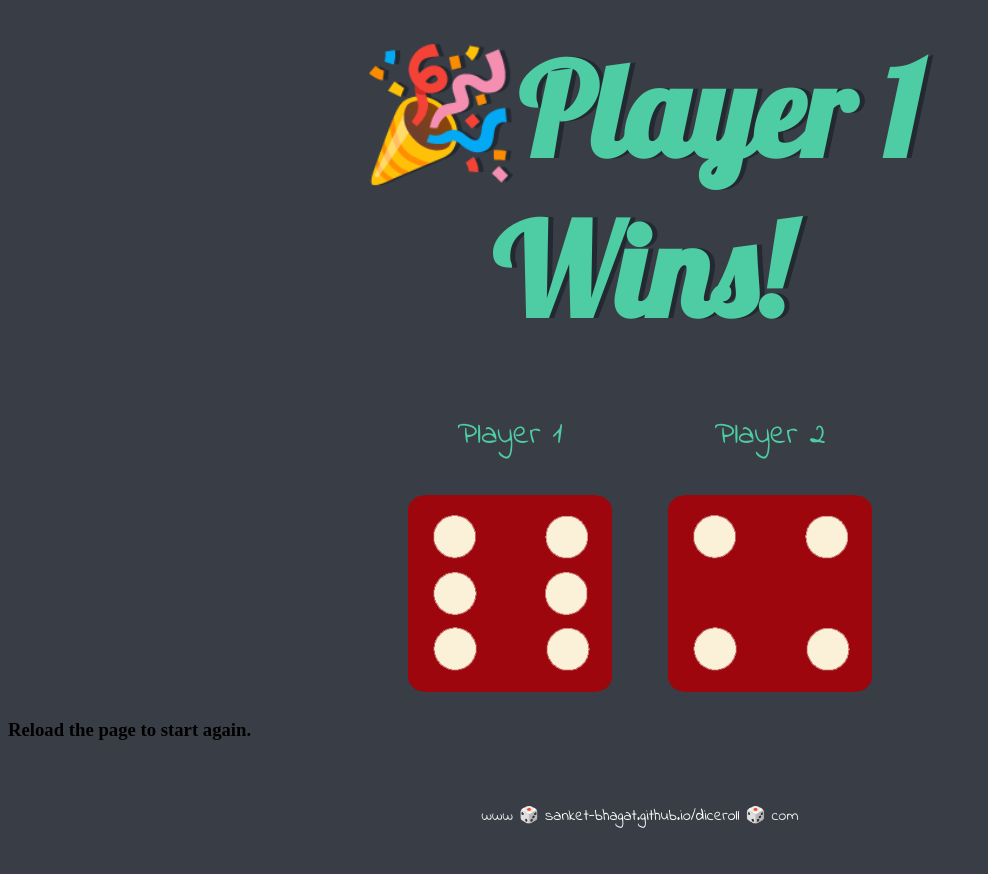
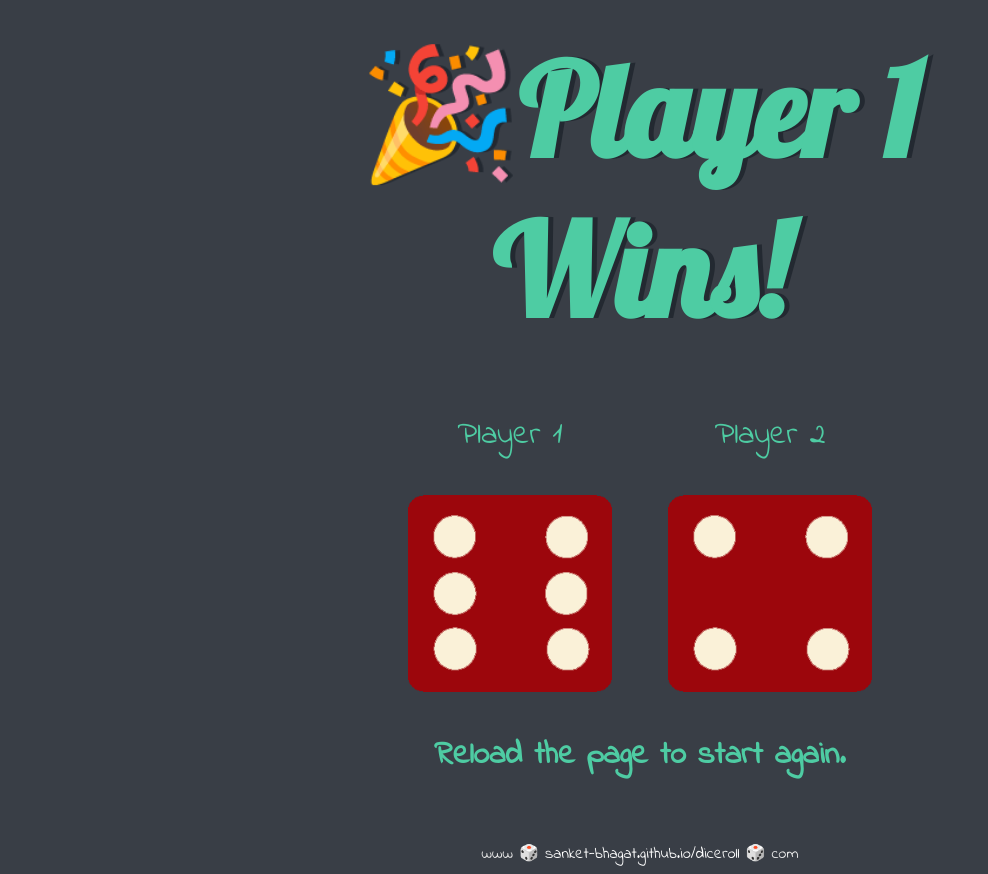
Before and after one commit to sanket-bhagat/diceroll, a plain HTML site: page index.html in a window 1280 px wide. Shown: the whole page, without its empty margins (0-988 px from the left). Before the commit the page ends 836 px from the top, so only its background shows below. Drawn offline with Linux system fonts and the light colour scheme.

Commit message:
Update styles.css

```diff
--- a/styles.css
+++ b/styles.css
@@ -44,3 +44,10 @@ a{
   text-decoration: none;
   color: #fff;
 }
+
+h3{
+  text-align: center;
+  font-size: 2rem;
+  font-family: 'Indie Flower', cursive;
+  color: #4ECCA3;
+}
```
